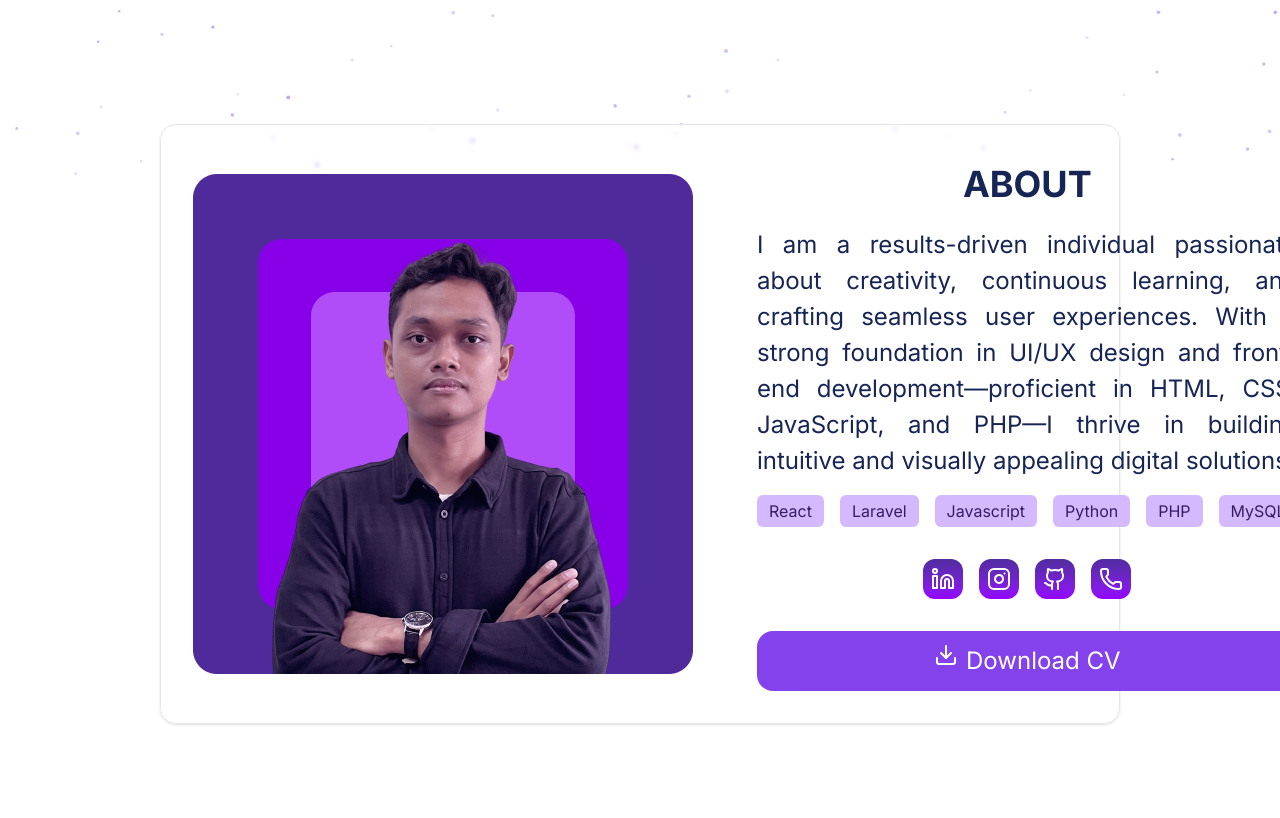
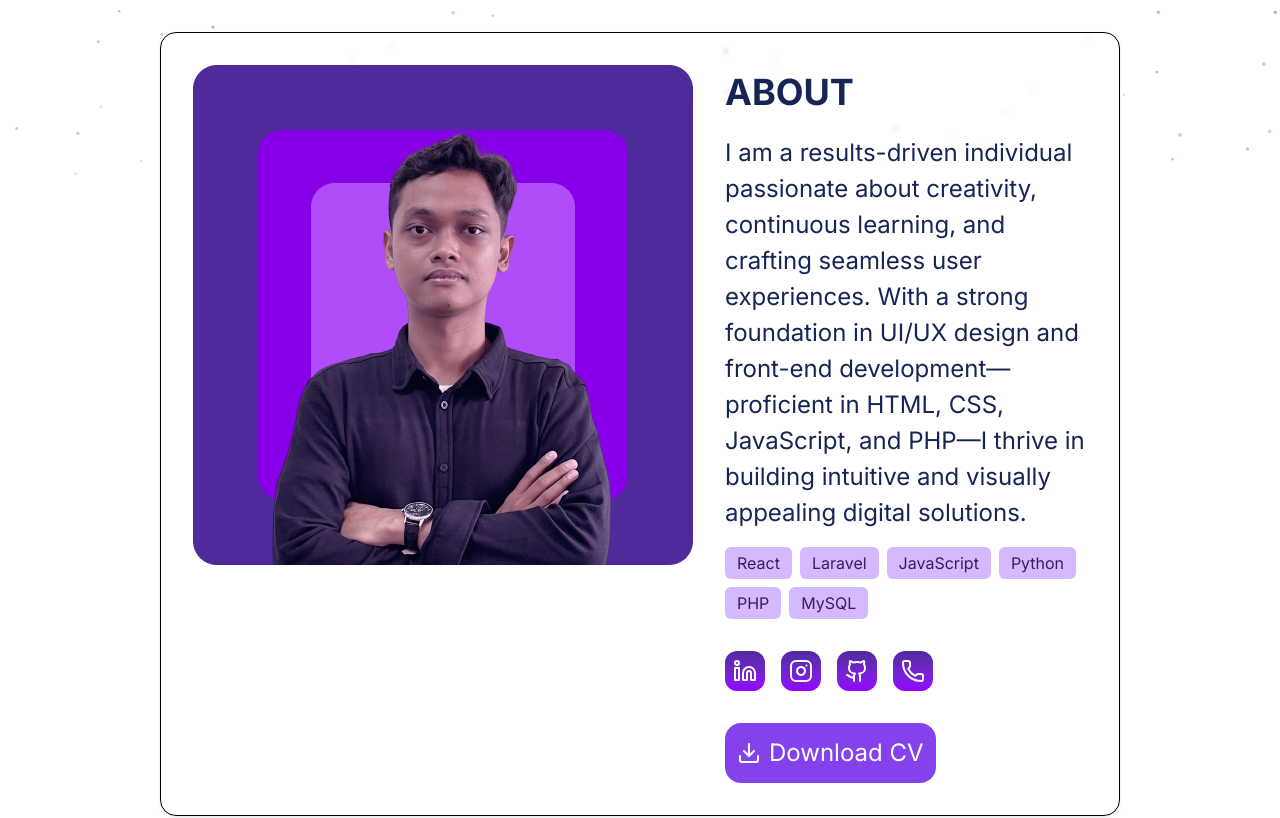
Before and after one commit to rakaramadhani/raka-ramadhani, a React (Vite) app: page / in a window 1280 px wide. Shown: the part 620-1438 px from the top of the page. Built offline with nearby package versions, Linux system fonts and the light colour scheme.

Commit message:
Adding new style

```diff
--- a/src/components/About.jsx
+++ b/src/components/About.jsx
@@ -3,51 +3,47 @@ import { DownloadIcon, Linkedin, Instagram, Github, Phone } from "lucide-react"
 const About = () => {
     const aboutMe = "I am a results-driven individual passionate about creativity, continuous learning, and crafting seamless user experiences. With a strong foundation in UI/UX design and front-end development—proficient in HTML, CSS, JavaScript, and PHP—I thrive in building intuitive and visually appealing digital solutions.";
     return(
-        <div className="flex-col justify-items-center items-center space-y-8 md:space-y-0 md:flex-row md:p-8 md:flex md:gap-[64px] md:border md:rounded-2xl md:border-gray-200 md:shadow-sm md:backdrop-blur-[2px]">
-                <img src="/image/about-me.png" alt="Picture not Found" className="w-60 md:w-[500px] h-60 md:h-[500px]"/>
+        <div className="flex flex-col items-center md:flex-row md:items-start p-6 md:p-8 gap-8 md:border md:rounded-2xl md:shadow-sm md:backdrop-blur-[2px]">
 
-                {/* Right */}
-                <div className="text-center justify-items-center md:text-left max-w-3xl">
+  {/* Foto */}
+  <img src="/image/about-me.png" alt="Picture not Found" className="w-48 h-48 md:w-[500px] md:h-[500px] object-cover" />
+
+  {/* Konten Kanan */}
+  <div className="text-center md:text-left max-w-3xl w-full">
     <h1 className="font-bold text-h2-mobile md:text-h2-desktop text-blue-950 mb-4 uppercase">About</h1>
-                    <p className="text-body-mobile md:text-body-desktop text-blue-950 text-center md:text-justify">{aboutMe}</p>
-                    <div className="mt-4 md:flex h-auto gap-4 grid grid-cols-3 content-around justify-items-center">
-                        <p className="px-3 py-1 rounded-md bg-primary-extra-light text-primary-dark  w-fit ">React</p>
-                        <p className="px-3 py-1 rounded-md bg-primary-extra-light text-primary-dark  w-fit ">Laravel</p>
-                        <p className="px-3 py-1 rounded-md bg-primary-extra-light text-primary-dark  w-fit ">Javascript</p>
-                        <p className="px-3 py-1 rounded-md bg-primary-extra-light text-primary-dark  w-fit ">Python</p>
-                        <p className="px-3 py-1 rounded-md bg-primary-extra-light text-primary-dark  w-fit ">PHP</p>
-                        <p className="px-3 py-1 rounded-md bg-primary-extra-light text-primary-dark  w-fit ">MySQL</p>
+    <p className="text-body-mobile md:text-body-desktop text-blue-950">{aboutMe}</p>
+
+    {/* Skills */}
+    <div className="mt-4 grid grid-cols-3 md:flex md:flex-wrap gap-2 justify-center md:justify-start">
+      {["React", "Laravel", "JavaScript", "Python", "PHP", "MySQL"].map(skill => (
+        <p key={skill} className="px-3 py-1 rounded-md bg-primary-extra-light text-primary-dark text-sm md:text-base">
+          {skill}
+        </p>
+      ))}
     </div>
-                    <div className="space-x-4 mt-8">
-                        <button className="bg-gradient-to-b from-[#502B9E] to-[#9400FF] rounded-xl p-2 hover:scale-105 transition ease-in">
-                            <a href="https://www.linkedin.com/in/raka-ramadhani-256106221/" >
-                                <Linkedin size={24} color="#ffffff" strokeWidth={2} absoluteStrokeWidth />
+
+    {/* Social Media Buttons */}
+    <div className="space-x-4 mt-8 flex justify-center md:justify-start">
+      {[
+        { icon: Linkedin, link: "https://www.linkedin.com/in/raka-ramadhani-256106221/" },
+        { icon: Instagram, link: "" },
+        { icon: Github, link: "https://github.com/rakaramadhani" },
+        { icon: Phone, link: "https://wa.me/+6281353252938" }
+      ].map(({ icon: Icon, link }, index) => (
+        <a key={index} href={link} className="bg-gradient-to-b from-[#502B9E] to-[#9400FF] rounded-xl p-2 hover:scale-105 transition ease-in">
+          <Icon size={24} color="#ffffff" strokeWidth={2} absoluteStrokeWidth />
         </a>
-                        </button>
-                        <button className="bg-gradient-to-b from-[#502B9E] to-[#9400FF] rounded-xl p-2 hover:scale-105 transition ease-in ">
-                            <a href="" >
-                                <Instagram size={24} color="#ffffff" strokeWidth={2} absoluteStrokeWidth />
-                            </a>
-                        </button>
-                        <button className="bg-gradient-to-b from-[#502B9E] to-[#9400FF] rounded-xl p-2 hover:scale-105 transition ease-in ">
-                            <a href="https://github.com/rakaramadhani" >
-                                <Github size={24} color="#ffffff" strokeWidth={2} absoluteStrokeWidth />
-                            </a>
-                        </button>
-                        <button className="bg-gradient-to-b from-[#502B9E] to-[#9400FF] rounded-xl p-2 hover:scale-105 transition ease-in">
-                            <a href="https://wa.me/+6281353252938" >
-                                <Phone size={24} color="#ffffff" strokeWidth={2} absoluteStrokeWidth />
-                            </a>
-                        </button>
+      ))}
     </div>
-                    <button className="flex space-x-2 mt-8 text-btn-mobile md:text-btn-desktop p-[12px] content-center md:justify-center bg-primary hover:bg-primary-light transition cursor-pointer text-white w-fit md:w-full rounded-2xl">
-                        <DownloadIcon size={24}/>
-                        <a href="">
-                            Download CV
-                        </a>
+
+    {/* Tombol Download CV */}
+    <button className="flex items-center justify-center space-x-2 mt-8 text-btn-mobile md:text-btn-desktop p-[12px] bg-primary hover:bg-primary-light transition cursor-pointer text-white w-full md:w-fit rounded-2xl">
+      <DownloadIcon size={24} />
+      <a href="">Download CV</a>
     </button>
   </div>
 </div>
+
     )
 }
 
```
Lines whose indentation alone changed are shown as unchanged.
